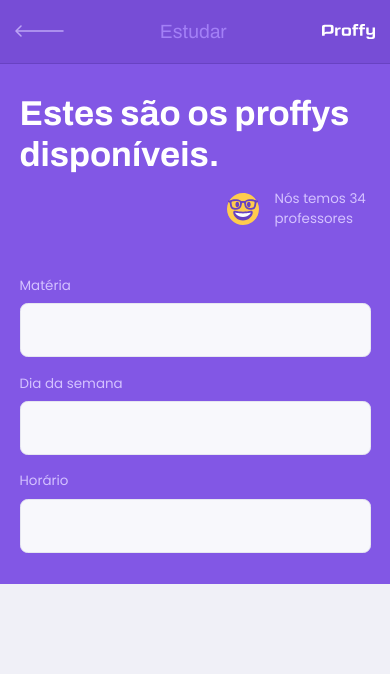
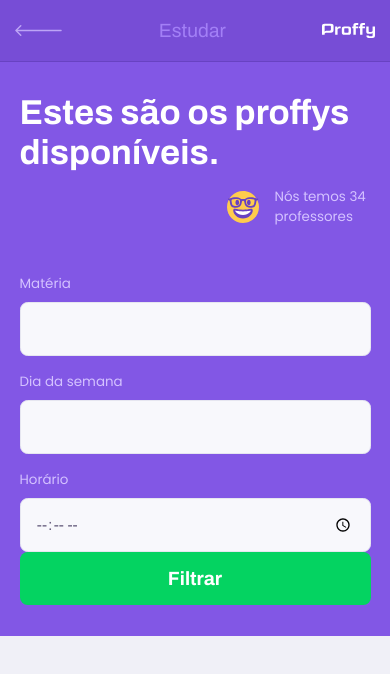
Before and after one commit to omurilo/proffy, a React (Create React App) app: page /study in a window 390 px wide. Shown: the top 674 px of the page. Built offline with nearby package versions, Linux system fonts and the light colour scheme.

Commit message:
feat: add responsivity to header

```diff
--- a/src/components/ButtonLink/index.ts
+++ b/src/components/ButtonLink/index.ts
@@ -12,7 +12,7 @@ type Props = {
 
 export const Button = styled(Link)<Props>`
   width: ${(props) => props.width ?? "30rem"};
-  height: ${(props) => props.width ?? "8.4rem"};
+  height: ${(props) => props.height ?? "8.4rem"};
   border-radius: 0.8rem;
   font: 700 2rem Archivo;
 
--- a/src/components/Header/styles.ts
+++ b/src/components/Header/styles.ts
@@ -5,16 +5,40 @@ export const Container = styled.header`
   font: 500 1.6rem Archivo;
   display: flex;
   flex-direction: column;
+
+  @media (min-width: 700px) {
+    height: 340px;
+  }
 `;
 
 export const Content = styled.div`
   width: 90%;
   position: relative;
   margin: 3.2rem auto;
+
+  @media (min-width: 700px) {
+    display: grid;
+    grid-template-columns: repeat(4, 1fr);
+    grid-template-rows: 1fr 1fr;
+    grid-template-areas: "title title title adornment" "children children children children";
+
+    flex: 1;
+
+    max-width: 740px;
+    margin: 0 auto;
+    padding-top: 3.6rem;
+    padding-bottom: 4.8rem;
+
+  }
 `;
 
 export const Title = styled.h1`
   font-size: 3.6rem;
   line-height: 4.2rem;
   color: var(--color-title-in-primary);
+
+  @media (min-width: 700px) {
+    grid-area: title;
+    max-width: 350px;
+  }
 `;
--- a/src/components/Input/index.tsx
+++ b/src/components/Input/index.tsx
@@ -1,17 +1,17 @@
-import React from "react";
+import React, { InputHTMLAttributes } from "react";
 
 import { Container, Label, Input } from "./styles";
 
-interface InputProps {
+interface InputProps extends InputHTMLAttributes<HTMLInputElement> {
   name: string;
   label: string;
 }
 
-const InputComponent: React.FC<InputProps> = ({ name, label }) => {
+const InputComponent: React.FC<InputProps> = ({ name, label, ...rest }) => {
   return (
     <Container>
       <Label htmlFor={name}>{label}</Label>
-      <Input type="text" name={name} />
+      <Input type="text" name={name} {...rest} />
     </Container>
   );
 };
--- a/src/components/Input/styles.ts
+++ b/src/components/Input/styles.ts
@@ -18,6 +18,12 @@ export const Container = styled.div`
   &:nth-child(n+2) {
     margin-top: 1.4rem;
   }
+
+  @media (min-width: 700px) {
+    &:nth-child(n+2) {
+      margin-top: 0;
+    }
+  }
 `;
 
 export const Label = styled.label`
--- a/src/components/TopBar/index.tsx
+++ b/src/components/TopBar/index.tsx
@@ -4,7 +4,7 @@ import { useHistory } from "react-router-dom";
 import backButtonIcon from "../../assets/images/icons/back.svg";
 import logo from "../../assets/images/logo.svg";
 
-import { Container, BackButton, Title, Logo } from "./styles";
+import { Container, Content, BackButton, Title, Logo } from "./styles";
 
 interface TopBarProps {
   title: string;
@@ -15,6 +15,7 @@ const TopBar: React.FC<TopBarProps> = ({ title }) => {
 
   return (
     <Container>
+      <Content>
         <BackButton
           src={backButtonIcon}
           alt="Botão voltar"
@@ -22,6 +23,7 @@ const TopBar: React.FC<TopBarProps> = ({ title }) => {
         />
         <Title>{title}</Title>
         <Logo src={logo} alt="Proffy logo" />
+      </Content>
     </Container>
   );
 };
--- a/src/components/TopBar/styles.ts
+++ b/src/components/TopBar/styles.ts
@@ -1,6 +1,11 @@
 import styled from "styled-components";
 
 export const Container = styled.nav`
+  background-color: var(--color-primary-dark);
+  border-bottom: 0.2rem solid var(--color-primary-darker);
+`;
+
+export const Content = styled.div`
   width: 100%;
   margin: 0 auto;
 
@@ -9,15 +14,23 @@ export const Container = styled.nav`
   justify-content: space-between;
 
   padding: 1.6rem;
-  background-color: var(--color-primary-dark);
-  border-bottom: 0.2rem solid var(--color-primary-darker);
+  @media (min-width: 700px) {
+    max-width: 1120px;
+  }
 `;
 
-export const BackButton = styled.img``;
+export const BackButton = styled.img`
+  height: 3.2rem;
+  transition: opacity 0.2s;
+
+  &:hover {
+    opacity: 0.6;
+  }
+`;
 
 export const Title = styled.span`
   color: var(--color-text-in-primary-complement);
-  font-size: 2.0rem;
+  font-size: 2rem;
 `;
 
 export const Logo = styled.img`
--- a/src/pages/ClassesList/index.tsx
+++ b/src/pages/ClassesList/index.tsx
@@ -2,6 +2,7 @@ import React from "react";
 
 import Header from "../../components/Header";
 import Input from "../../components/Input";
+import { Button } from "../../components/ButtonLink";
 
 import proffysIcon from "../../assets/images/icons/smile.svg";
 
@@ -18,7 +19,18 @@ const ClassesList: React.FC = () => {
         <SearchForm>
           <Input name="subject" label="Matéria" />
           <Input name="week_day" label="Dia da semana" />
-          <Input name="time" label="Horário" />
+          <Input name="time" type="time" label="Horário" />
+          <Button
+            to=""
+            width="100%"
+            height="5.6rem"
+            style={{ alignSelf: "flex-end" }}
+            onClick={(e) => {
+              e.preventDefault();
+            }}
+          >
+            Filtrar
+          </Button>
         </SearchForm>
       </Header>
     </Container>
--- a/src/pages/ClassesList/styles.ts
+++ b/src/pages/ClassesList/styles.ts
@@ -1,8 +1,8 @@
 import styled from "styled-components";
 
 export const Container = styled.div`
+  width: 100vw;
   height: 100vh;
-  width: 100vw;
 `;
 
 export const Proffys = styled.div`
@@ -21,8 +21,22 @@ export const Proffys = styled.div`
   & img {
     margin-right: 1.6rem;
   }
+
+  @media (min-width: 700px) {
+    grid-area: adornment;
+  }
 `;
 
 export const SearchForm = styled.form`
   margin-top: 3.2rem;
+
+  @media (min-width: 700px) {
+    grid-area: children;
+    display: grid;
+    grid-template-columns: repeat(4, 1fr);
+    column-gap: 16px;
+
+    position: absolute;
+    bottom: -7.4rem;
+  }
 `;
```
Lines whose indentation alone changed are shown as unchanged.
